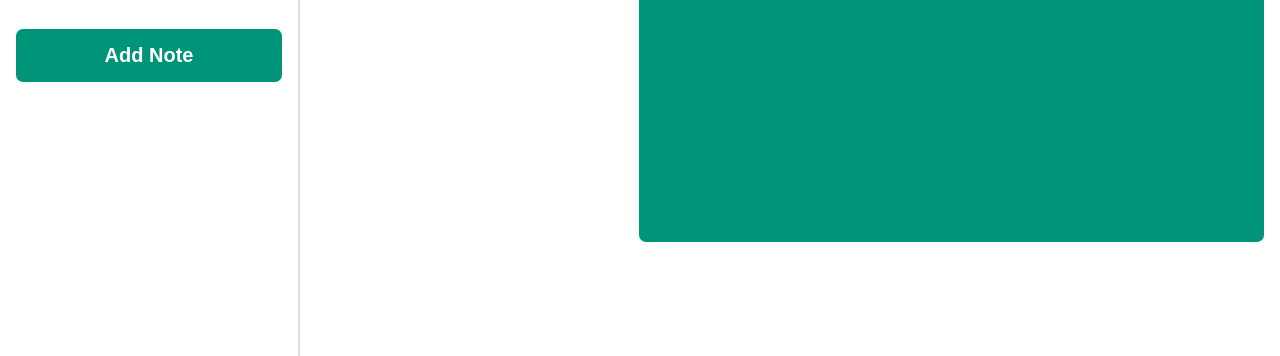
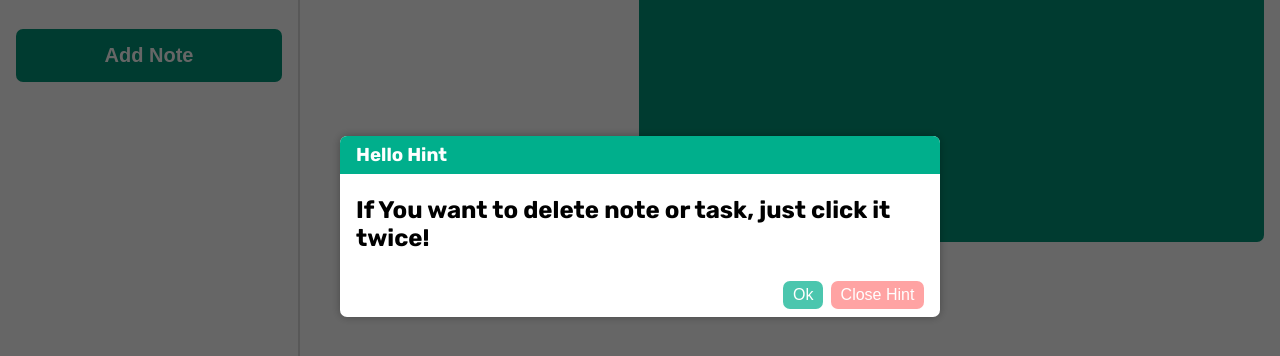
Before and after one commit to BD4vid777/NotesApp, a plain HTML site: page index.html in a window 1280 px wide. Shown: the part 174-530 px from the top of the page. Drawn offline with Linux system fonts and the light colour scheme.

Commit message:
Updated Confirm.js and added Hint Message

```diff
--- a/js/Confirm.js
+++ b/js/Confirm.js
@@ -3,6 +3,8 @@ export default class Confirm {
         options = Object.assign({}, {
             title: 'Test Title',
             message: 'Test Body',
+            yes: 'Yes',
+            cancel: 'Cancel',
             onOk: function () { console.log('Pressed Ok'); }
         }, options);
 
@@ -12,8 +14,8 @@ export default class Confirm {
                     <h3 class="confirm__title">${options.title}</h3>
                     <h2 class="confirm__body">${options.message}</h2>
                     <div class="confirm__buttons">
-                        <button class="confirm__yes">Yes</button>
-                        <button class="confirm__cancel">Cancel</button>
+                        <button class="confirm__yes">${options.yes}</button>
+                        <button class="confirm__cancel">${options.cancel}</button>
                     </div>
                 </div>
             </div>
--- a/js/main.js
+++ b/js/main.js
@@ -1,5 +1,6 @@
 import App from "./App.js";
 import Kanban from "../kanbanViewJS/Kanban.js";
+import Confirm from "./Confirm.js";
 
 
 new App(document.getElementById("app"));
@@ -45,3 +46,10 @@ function clock() {
 
 let interval;
 interval = setInterval(clock, 1000);
+
+Confirm.open({
+    title: "Hello Hint",
+    message: "If You want to delete note or task, just click it twice!",
+    yes: "Ok",
+    cancel: "Close Hint"
+});
--- a/styles.css
+++ b/styles.css
@@ -275,6 +275,10 @@ body {
     color: white;
 }
 
+.confirm__body {
+    padding: .1rem 1rem;
+}
+
 .confirm__buttons {
     width: 100%;
     display: flex;
```
